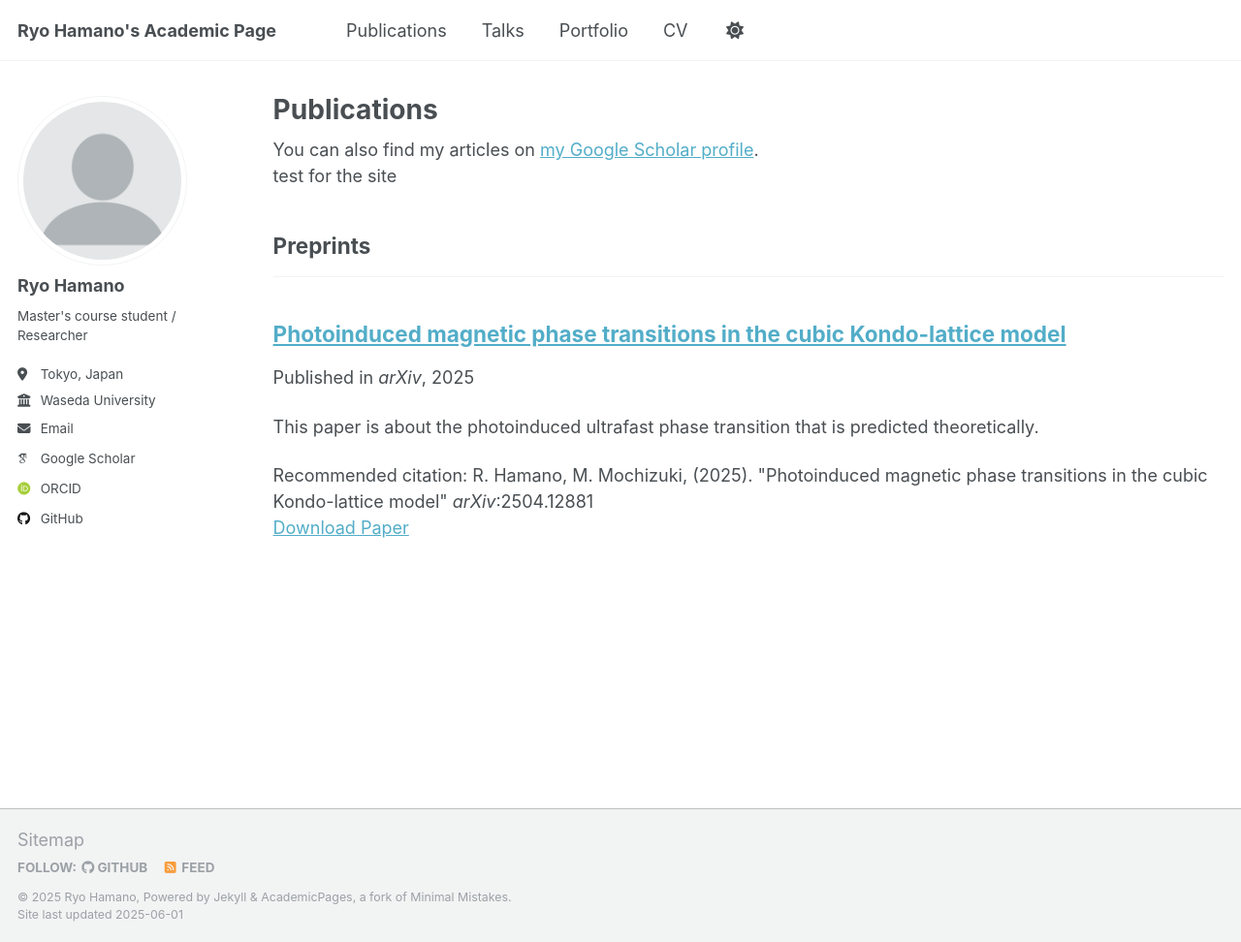
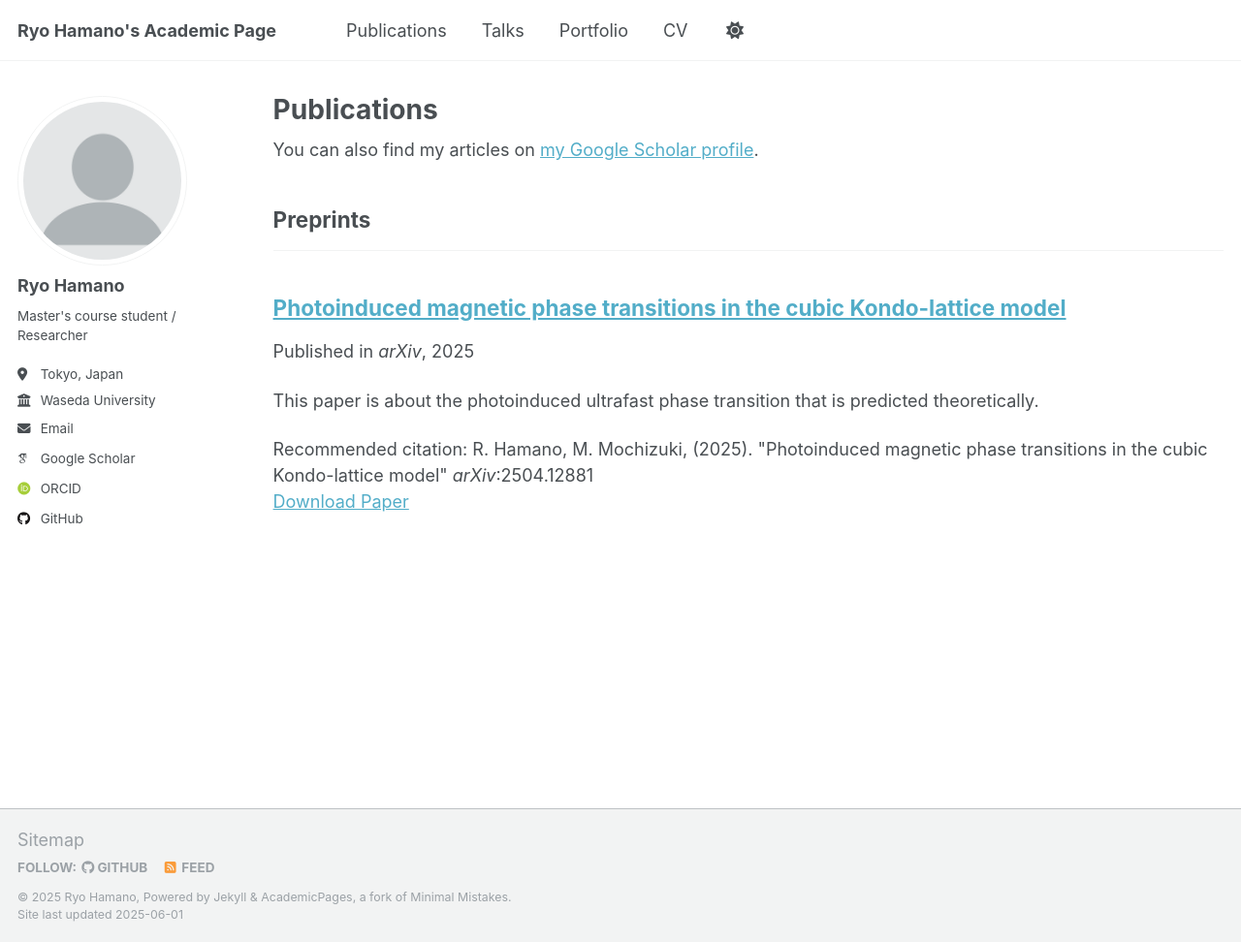
Before and after one commit to ryohamano/ryohamano.github.io, a Jekyll site: the page built from _pages/publications.html, in a window 1280 px wide and 972 px high. Shown: the whole window at 97% size. Built offline with Jekyll 4.4.1, drawn with Linux system fonts in a browser that asks for light colours; some web fonts are replaced.

Commit message:
change publications.html

```diff
--- a/_pages/publications.html
+++ b/_pages/publications.html
@@ -9,7 +9,6 @@ author_profile: true
   <div class="wordwrap">You can also find my articles on <a href="{{site.author.googlescholar}}">my Google Scholar profile</a>.</div>
 {% endif %}
 
-test for the site
 
 {% include base_path %}
 
```
